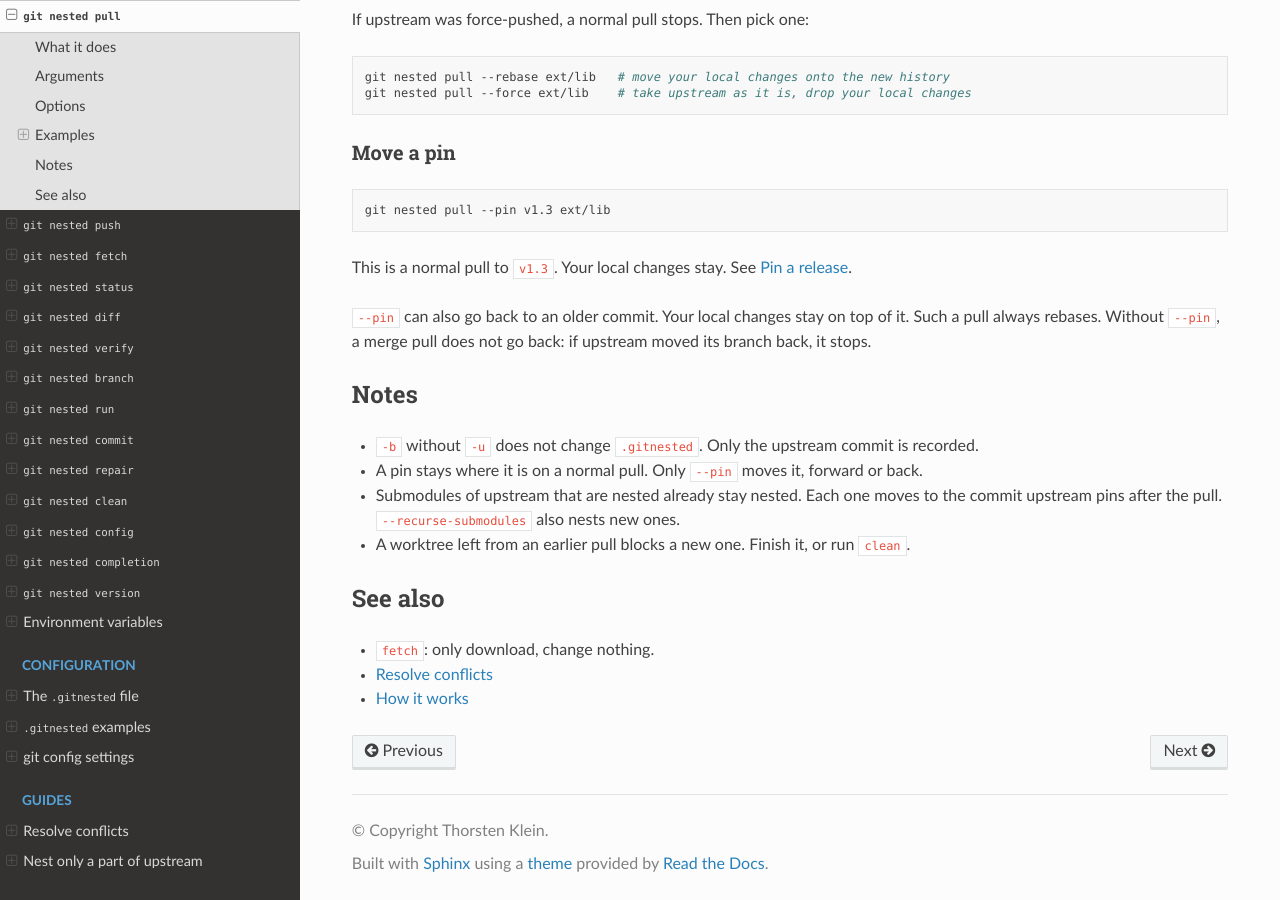
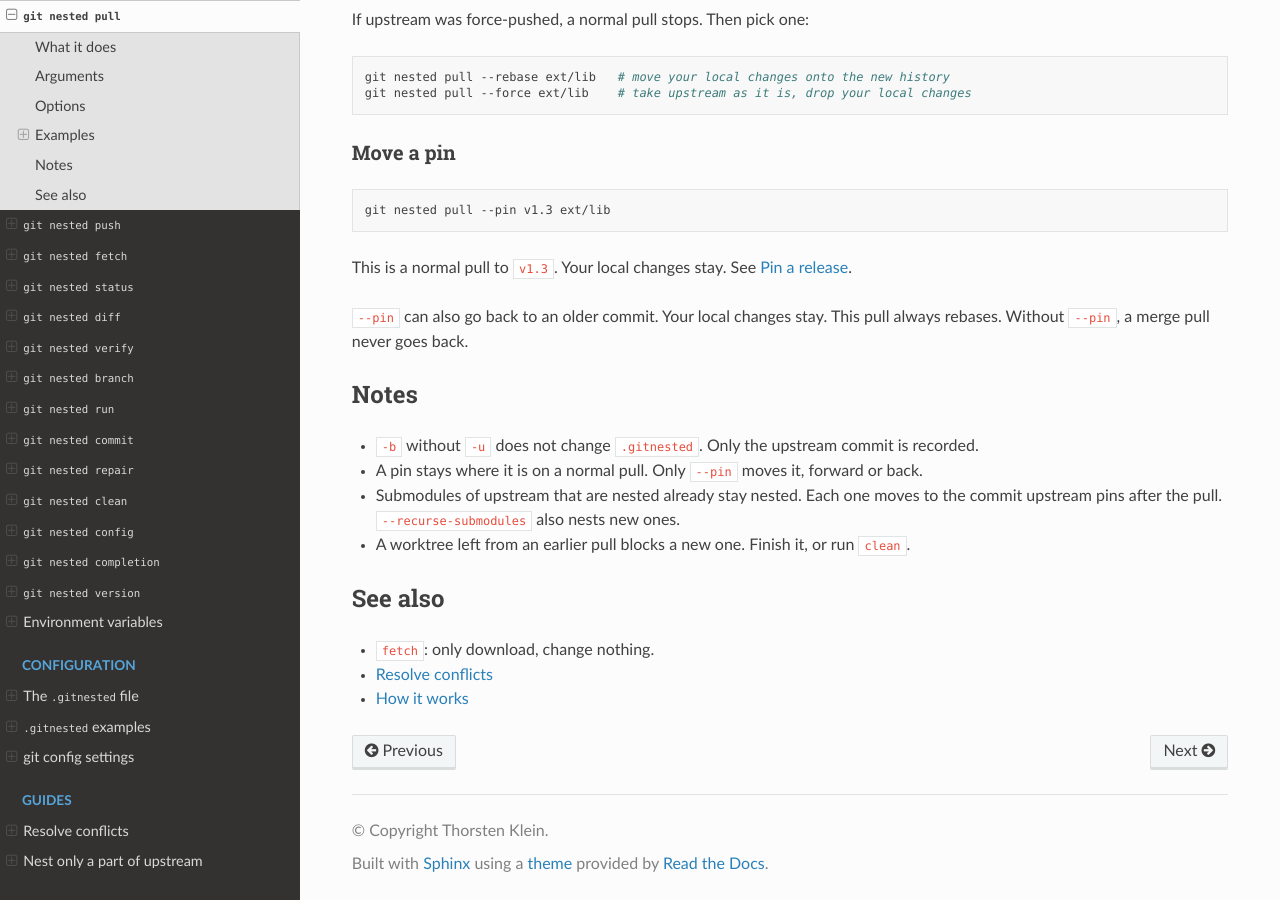
Before and after one commit to thorsten-klein/git-nested, a Sphinx documentation site: the page built from doc/cli/pull.md, in a window 1280 px wide and 900 px high, scrolled down 2345 px. Built offline with Sphinx 7.4.7 and the Read the Docs theme 3.1.0, drawn with Linux system fonts in a browser that asks for light colours.

Commit message:
docs: shorten the texts on going back

```diff
--- a/doc/cli/pull.md
+++ b/doc/cli/pull.md
@@ -112,9 +112,8 @@ git nested pull --pin v1.3 ext/lib
 This is a normal pull to `v1.3`. Your local changes stay. See
 [Pin a release](../guides/pin.md).
 
-`--pin` can also go back to an older commit. Your local changes stay on
-top of it. Such a pull always rebases. Without `--pin`, a merge pull does
-not go back: if upstream moved its branch back, it stops.
+`--pin` can also go back to an older commit. Your local changes stay.
+This pull always rebases. Without `--pin`, a merge pull never goes back.
 
 ## Notes
 
```
Also changed, not shown: doc/guides/pin.md (+2 -3 lines), 2 other files.
